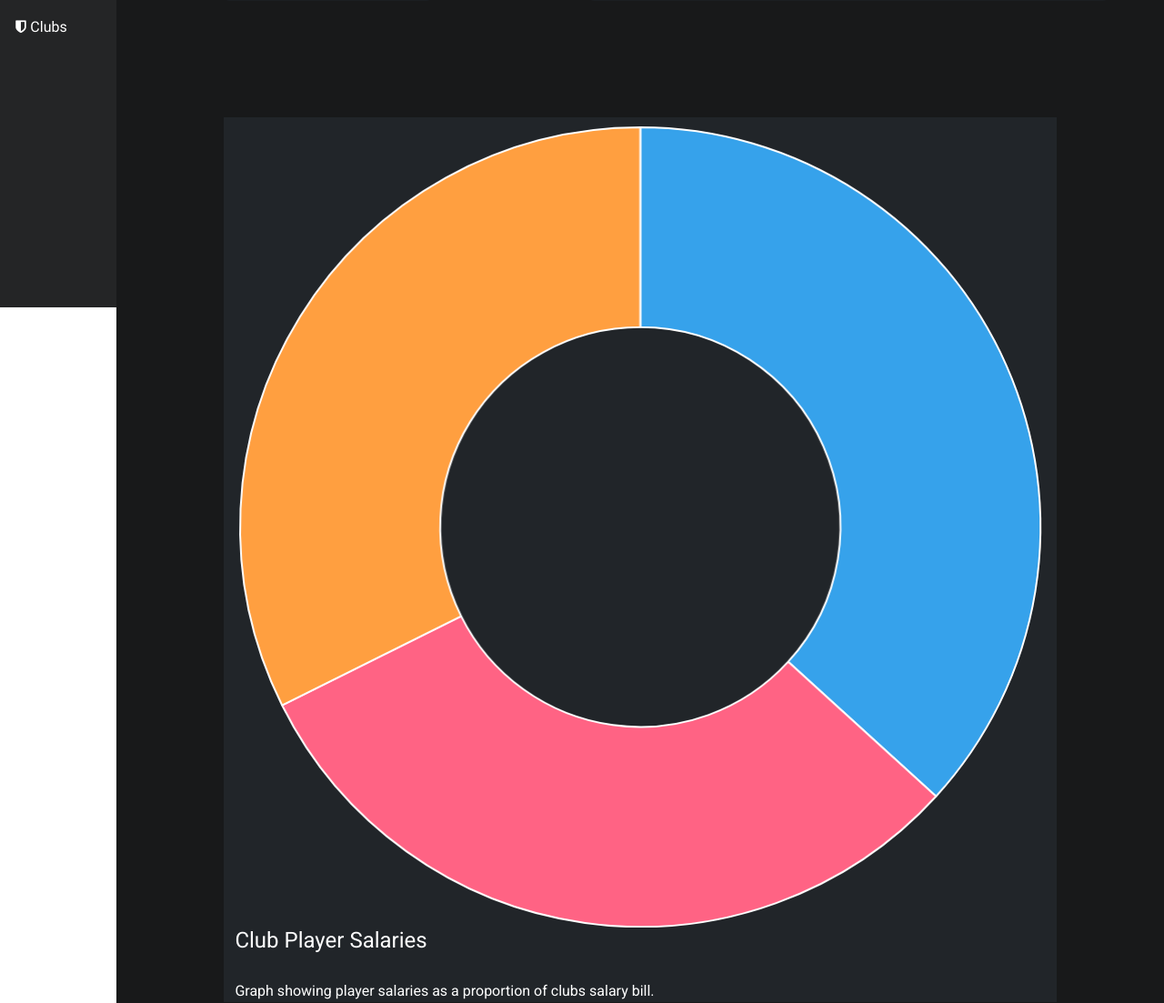
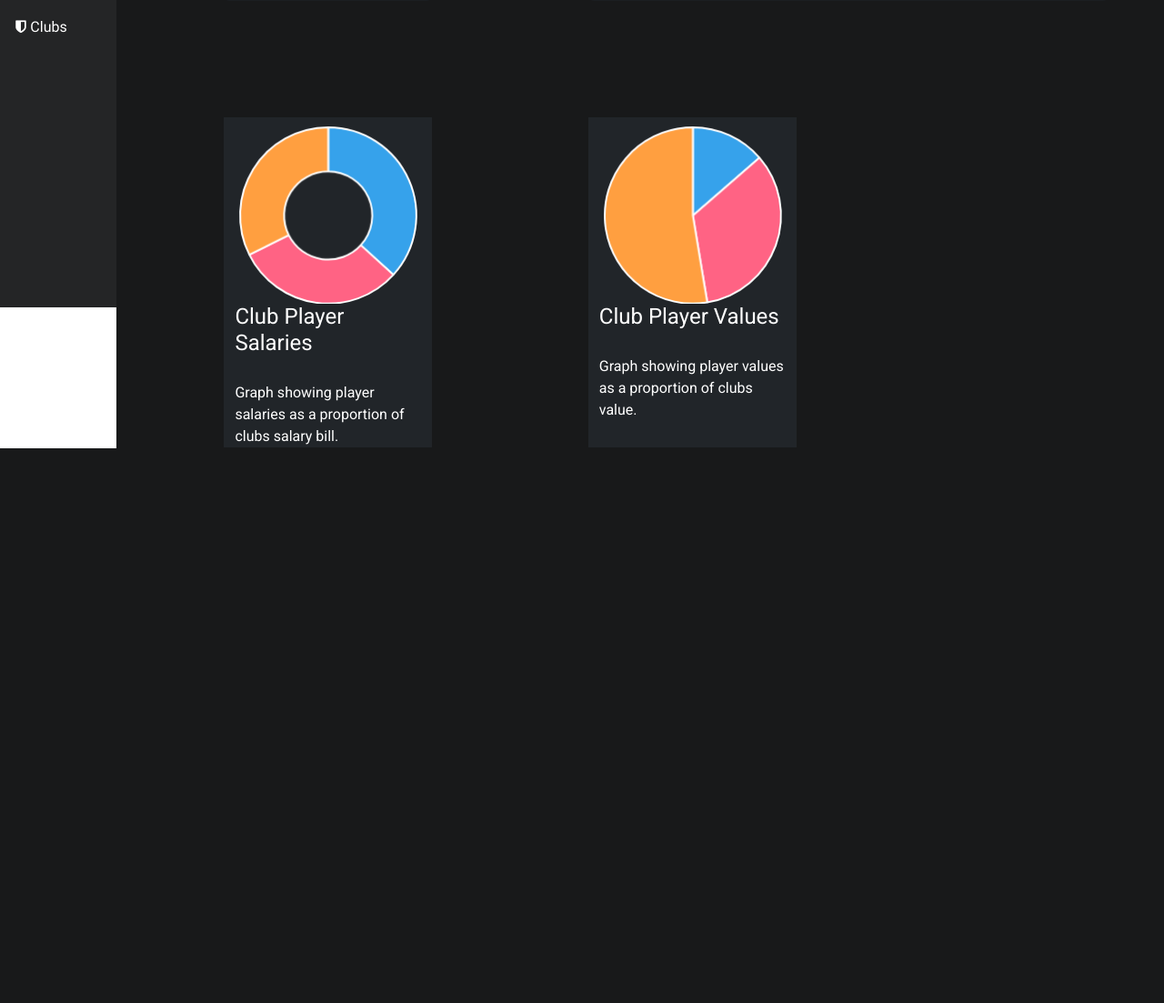
Before and after one commit to arthurmilner01/systems-development-group-project, a Flask app: page /clubs/REDNORTH in a window 1280 px wide. Shown: the part 462-1565 px from the top of the page at 91% size. After the commit the page ends 955 px from the top, so only its background shows below. Run offline with Flask 2, Linux system fonts and the light colour scheme; data comes from the database, SQL or seed files in the repository; some libraries are stand-ins or nearby versions.

Commit message:
Player Values and salary charts added to club page

```diff
--- a/Dashboard/main.py
+++ b/Dashboard/main.py
@@ -172,11 +172,13 @@ def clubDetails(clubName):
       clubValues = [0,0,0,0,0,0]
       playerSalaries = []
       playerNames = []
+      playerValues = []
       for player in players:
          playerSalaries.append((player[1] * 1000))
          playerNames.append(player[0])
          playerWeeksLeftInContract = getWeeksLeftInContract(player[2], player[3])
          playerPrices = calculatePrices((player[1] * 1000), player[5], playerWeeksLeftInContract, player[4], player[6])
+         playerValues.append(playerPrices[0])
          for i in range(len(playerPrices)):
             clubValues[i] = clubValues[i] + playerPrices[i]
       print(clubValues)
@@ -184,7 +186,7 @@ def clubDetails(clubName):
    conn.close()
 
 
-   return render_template('clubdetails.html', clubName = clubName, clubData = clubData, clubValues = clubValues, playerSalaries=playerSalaries, playerNames=playerNames )
+   return render_template('clubdetails.html', clubName = clubName, clubData = clubData, clubValues = clubValues, playerSalaries=playerSalaries, playerNames=playerNames, playerValues=playerValues  )
 
 
 if __name__ == "__main__":
--- a/Dashboard/templates/clubdetails.html
+++ b/Dashboard/templates/clubdetails.html
@@ -21,14 +21,22 @@
   </div>
 
   <div class="row">
-    <div class="card-horizontal text-white bg-dark mb-6" style="width: 80%; margin-left: 10%; margin-right: 10%;">
+    <div class="card-horizontal text-white bg-dark mb-6" style="width: 20%; margin-left: 10%; margin-right: 10%;">
         <canvas id="club-salaries-chart" width="720", height="366"></canvas>
         <div class="card-body">
             <h4 class="card-title">Club Player Salaries<br><br></h4>
             <p class="card-text">Graph showing player salaries as a proportion of clubs salary bill.</p>
         </div>
     </div>
+    <div class="card-horizontal text-white bg-dark mb-6" style="width: 20%; margin-left: 5%; margin-right: 5%;">
+      <canvas id="club-values-chart" width="720", height="366"></canvas>
+      <div class="card-body">
+          <h4 class="card-title">Club Player Values<br><br></h4>
+          <p class="card-text">Graph showing player values as a proportion of clubs value.</p>
+      </div>
   </div>
+  </div>
+
 
 </div>
 
@@ -81,8 +89,21 @@
           hoverOffset: 4
         }]
       },
-    }
-    )
+    });
+
+    const ctx2 = document.getElementById('club-values-chart');
+
+    new Chart(ctx2, {
+      type: 'pie',
+      data: {
+        labels: [],
+        datasets: [{
+          label: 'Player salaries for this club',
+          data: {{playerValues}},
+          hoverOffset: 4
+        }]
+      },
+    });
 
 </script>
 
```
